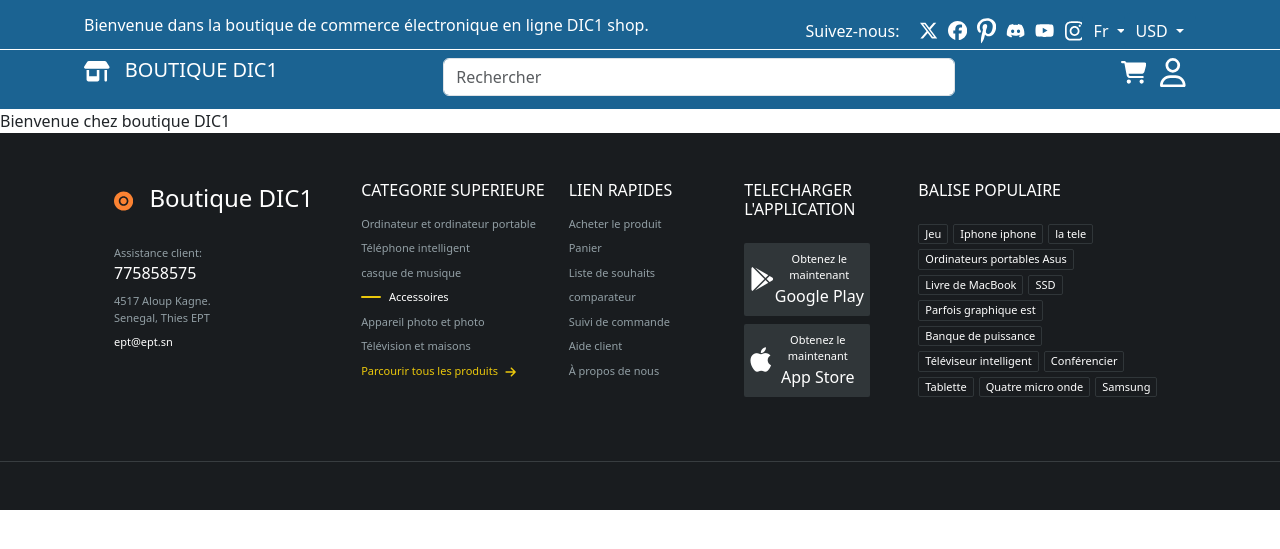
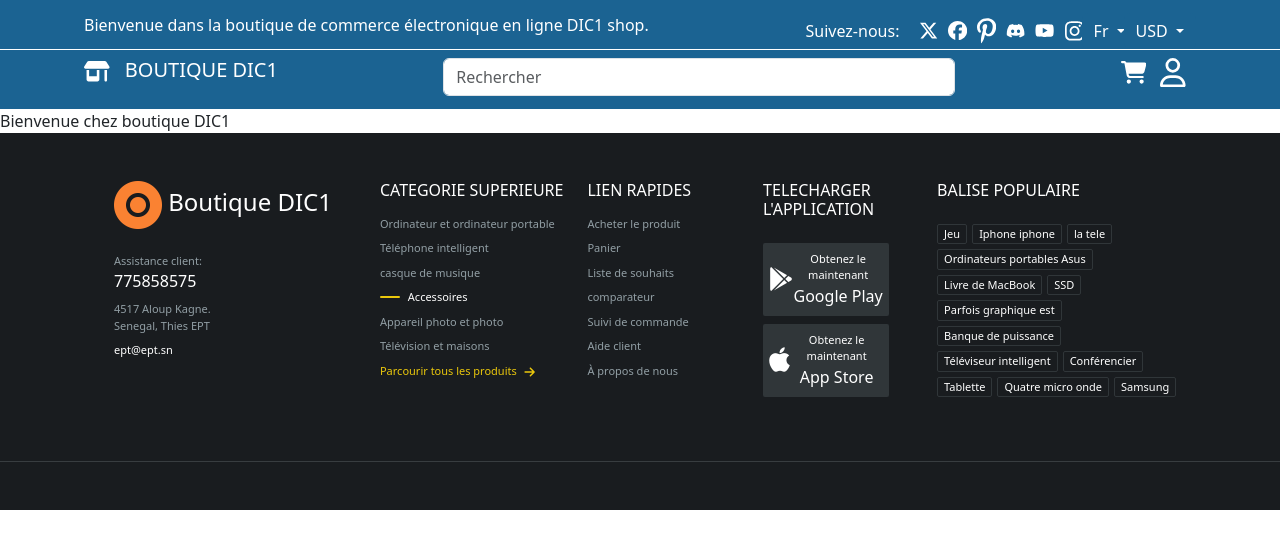
Before and after one commit to Moubarack-diop/boutiquedic1, a Django app: page / in a window 1280 px wide. Shown: the top 549 px of the page. Run offline with Django 4.2, Linux system fonts and the light colour scheme; some libraries are stand-ins or nearby versions.

Commit message:
modif taille icone footer

```diff
--- a/templates/footer.html
+++ b/templates/footer.html
@@ -4,7 +4,7 @@
             <ul class="sitemap d-flex flex-wrap row ">
                 <li class="list-unstyled col-12 col-md-auto mb-4 me-md-4">
                     <h3 class="text-white mb-4 fs-4">
-                        <svg width="40" height="40" viewBox="0 0 48 48" fill="none" xmlns="http://www.w3.org/2000/svg"><path fill-rule="evenodd" clip-rule="evenodd" d="M48 24C48 37.2548 37.2548 48 24 48C10.7452 48 0 37.2548 0 24C0 10.7452 10.7452 0 24 0C37.2548 0 48 10.7452 48 24ZM36 24C36 30.6274 30.6274 36 24 36C17.3726 36 12 30.6274 12 24C12 17.3726 17.3726 12 24 12C30.6274 12 36 17.3726 36 24ZM24 32C28.4183 32 32 28.4183 32 24C32 19.5817 28.4183 16 24 16C19.5817 16 16 19.5817 16 24C16 28.4183 19.5817 32 24 32Z" fill="#FA8232"/></svg>
+                        <img src="{% static 'img/Icon.png' %}" alt="" style="height: 48px; width: 48px;">
                         Boutique DIC1
                     </h3>
                     <ul class="px-0">
```
